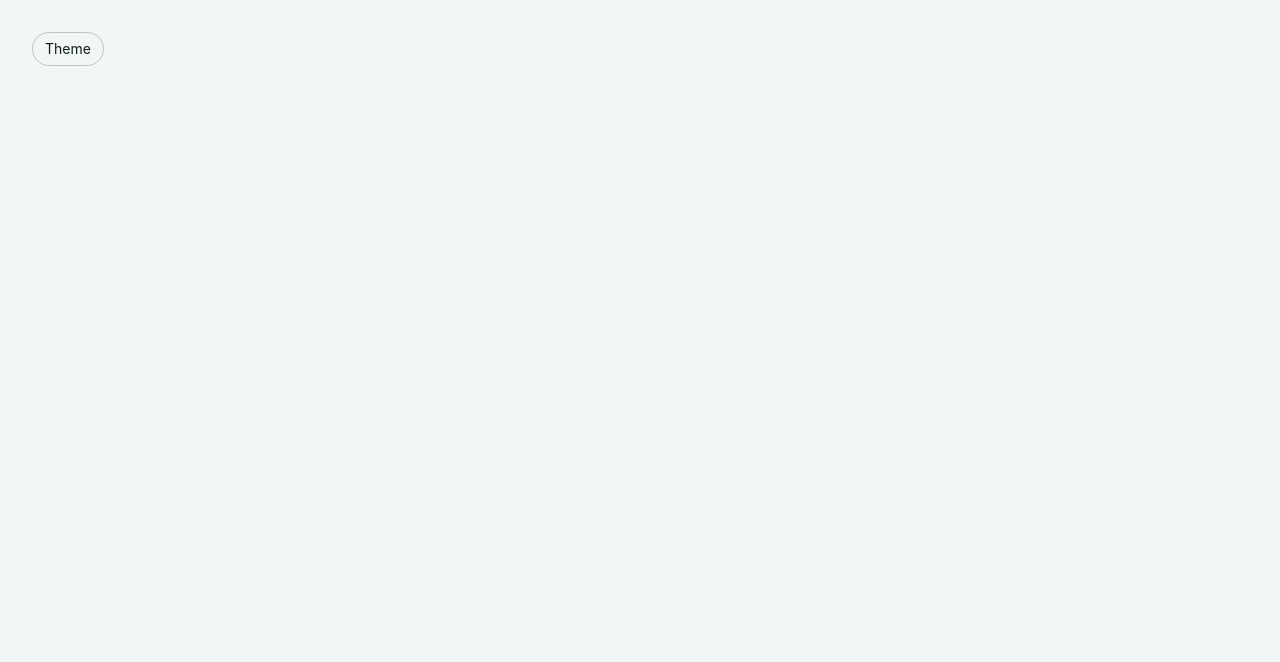
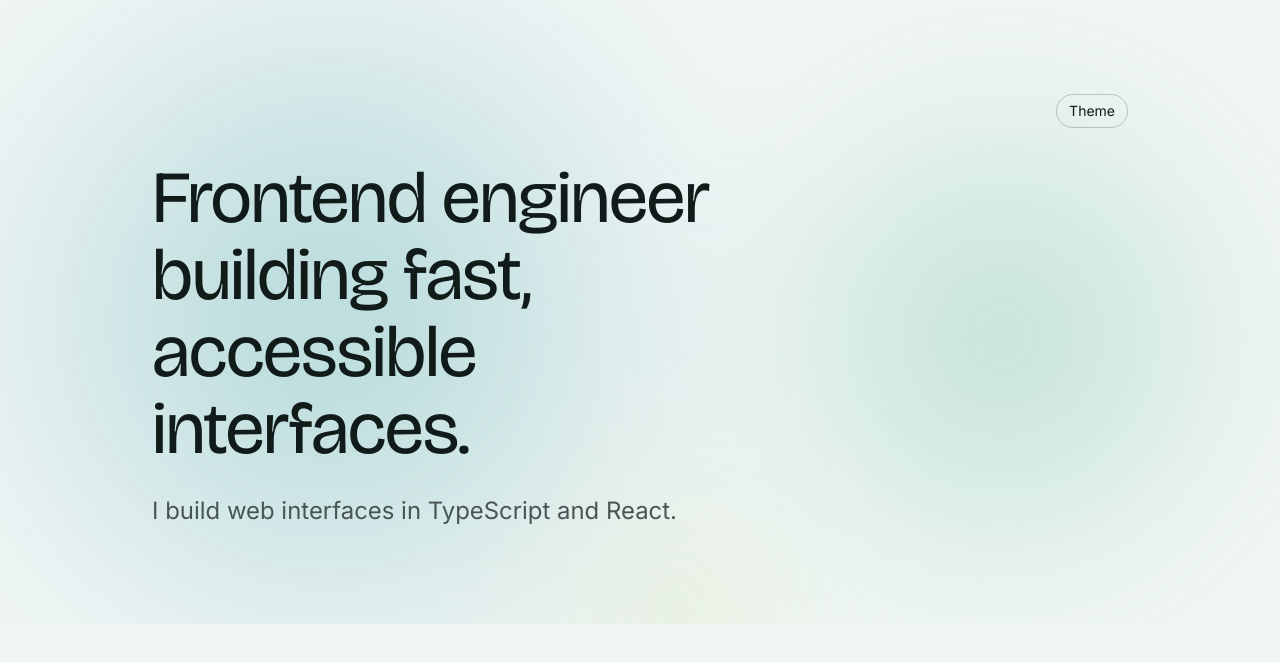
Before and after one commit to obfdanso/portfolio, a Next.js app: page / in a window 1280 px wide. Shown: the top 662 px of the page. Built offline with nearby package versions, Linux system fonts and the light colour scheme.

Commit message:
added variable fonts, a fluid type scale and the mesh gradient

```diff
--- a/app/globals.css
+++ b/app/globals.css
@@ -16,6 +16,20 @@
   --duration-slow: 400ms;
 
   --mesh-opacity: 0.55;
+
+  --font-display: var(--font-display-src), ui-sans-serif, system-ui, sans-serif;
+  --font-body: var(--font-body-src), ui-sans-serif, system-ui, sans-serif;
+  --font-mono: var(--font-mono-src), ui-monospace, monospace;
+
+  /* 1.25 modular scale, fluid between 360px and 1280px viewports.
+     Sizes outside this scale are not permitted. */
+  --text-step-xs: clamp(0.83rem, 0.79rem + 0.18vw, 0.94rem);
+  --text-step-0: clamp(1rem, 0.95rem + 0.24vw, 1.13rem);
+  --text-step-1: clamp(1.25rem, 1.16rem + 0.42vw, 1.5rem);
+  --text-step-2: clamp(1.56rem, 1.41rem + 0.69vw, 2rem);
+  --text-step-3: clamp(1.95rem, 1.7rem + 1.1vw, 2.66rem);
+  --text-step-4: clamp(2.44rem, 2.03rem + 1.75vw, 3.55rem);
+  --text-step-5: clamp(3.05rem, 2.41rem + 2.72vw, 4.73rem);
 }
 
 /* Light theme: same token names, different values. One system, two value sets. */
@@ -46,9 +60,130 @@ html {
 body {
   background-color: var(--color-ground);
   color: var(--color-fg);
+  font-family: var(--font-body);
+  font-size: var(--text-step-0);
+  line-height: 1.6;
+  -webkit-font-smoothing: antialiased;
+}
+
+h1,
+h2,
+h3 {
+  font-family: var(--font-display);
+  line-height: 1.05;
+  letter-spacing: -0.02em;
+  text-wrap: balance;
+}
+
+p {
+  text-wrap: pretty;
+  max-width: 68ch;
 }
 
 :focus-visible {
   outline: 2px solid var(--color-accent);
   outline-offset: 3px;
 }
+
+/* ---------------------------------------------------------------------------
+   Mesh gradient
+   Three blurred radial blobs, animated on the compositor only.
+   No JavaScript: this renders before React hydrates.
+--------------------------------------------------------------------------- */
+
+.mesh {
+  position: absolute;
+  inset: 0;
+  overflow: hidden;
+  pointer-events: none;
+  z-index: 0;
+  filter: hue-rotate(var(--mesh-hue, 0deg));
+  opacity: var(--mesh-opacity);
+  contain: strict;
+}
+
+.mesh__blob {
+  position: absolute;
+  display: block;
+  border-radius: 50%;
+  /* Blur cost scales with blurred area, so keep elements modest and let
+     scale() do the enlarging. */
+  filter: blur(80px);
+  will-change: transform;
+  transform: translate3d(0, 0, 0);
+}
+
+/* Deep teal carries the mass. */
+.mesh__blob--teal {
+  left: -8%;
+  bottom: -18%;
+  width: 62vmax;
+  height: 62vmax;
+  background: radial-gradient(circle at 50% 50%, var(--color-teal) 0%, transparent 68%);
+  animation: mesh-drift-a 26s var(--ease-brand) infinite alternate;
+}
+
+/* Emerald is the mid tone. */
+.mesh__blob--emerald {
+  right: -6%;
+  bottom: -10%;
+  width: 50vmax;
+  height: 50vmax;
+  background: radial-gradient(circle at 50% 50%, var(--color-emerald) 0%, transparent 66%);
+  animation: mesh-drift-b 22s var(--ease-brand) infinite alternate;
+}
+
+/* Lime is a highlight only — roughly a tenth of the area, never behind text. */
+.mesh__blob--lime {
+  left: 42%;
+  bottom: -26%;
+  width: 24vmax;
+  height: 24vmax;
+  background: radial-gradient(circle at 50% 50%, var(--color-lime) 0%, transparent 62%);
+  animation: mesh-drift-c 29s var(--ease-brand) infinite alternate;
+}
+
+/* transform and opacity only — never layout or paint properties. */
+@keyframes mesh-drift-a {
+  from {
+    transform: translate3d(0, 0, 0) scale(1);
+  }
+  to {
+    transform: translate3d(6%, -4%, 0) scale(1.12);
+  }
+}
+
+@keyframes mesh-drift-b {
+  from {
+    transform: translate3d(0, 0, 0) scale(1.06);
+  }
+  to {
+    transform: translate3d(-7%, -6%, 0) scale(0.94);
+  }
+}
+
+@keyframes mesh-drift-c {
+  from {
+    transform: translate3d(0, 0, 0) scale(0.92);
+  }
+  to {
+    transform: translate3d(-4%, -9%, 0) scale(1.18);
+  }
+}
+
+@media (prefers-reduced-motion: reduce) {
+  .mesh__blob {
+    animation: none;
+  }
+}
+
+/* Content over a gradient must establish its own stacking context. */
+.mesh-host {
+  position: relative;
+  isolation: isolate;
+}
+
+.mesh-host > *:not(.mesh) {
+  position: relative;
+  z-index: 1;
+}
--- a/app/layout.tsx
+++ b/app/layout.tsx
@@ -1,5 +1,6 @@
 import type { Metadata } from "next";
 import { ThemeProvider } from "@/components/theme-provider";
+import { body, display, mono } from "@/lib/fonts";
 import "./globals.css";
 
 export const metadata: Metadata = {
@@ -9,7 +10,11 @@ export const metadata: Metadata = {
 
 export default function RootLayout({ children }: { children: React.ReactNode }) {
   return (
-    <html lang="en" suppressHydrationWarning>
+    <html
+      lang="en"
+      suppressHydrationWarning
+      className={`${display.variable} ${body.variable} ${mono.variable}`}
+    >
       <body className="min-h-dvh bg-ground text-fg antialiased">
         <ThemeProvider>{children}</ThemeProvider>
       </body>
--- a/app/page.tsx
+++ b/app/page.tsx
@@ -1,9 +1,23 @@
+import { MeshGradient } from "@/components/ui/mesh-gradient";
 import { ThemeToggle } from "@/components/ui/theme-toggle";
 
 export default function HomePage() {
   return (
-    <main className="p-8">
-      <ThemeToggle />
+    <main>
+      <section className="mesh-host relative flex min-h-[78svh] items-center overflow-hidden">
+        <MeshGradient />
+        <div className="mx-auto w-full max-w-5xl px-6">
+          <div className="flex justify-end">
+            <ThemeToggle />
+          </div>
+          <h1 className="mt-8 max-w-[14ch] text-step-5">
+            Frontend engineer building fast, accessible interfaces.
+          </h1>
+          <p className="mt-6 max-w-xl text-step-1 text-fg-muted">
+            I build web interfaces in TypeScript and React.
+          </p>
+        </div>
+      </section>
     </main>
   );
 }
--- /dev/null
+++ b/components/ui/mesh-gradient.tsx
@@ -0,0 +1,16 @@
+import type { CSSProperties } from "react";
+import { cn } from "@/lib/cn";
+
+export function MeshGradient({ hue = 0, className }: { hue?: number; className?: string }) {
+  return (
+    <div
+      aria-hidden="true"
+      className={cn("mesh", className)}
+      style={{ "--mesh-hue": `${hue}deg` } as CSSProperties}
+    >
+      <span className="mesh__blob mesh__blob--teal" />
+      <span className="mesh__blob mesh__blob--emerald" />
+      <span className="mesh__blob mesh__blob--lime" />
+    </div>
+  );
+}
--- /dev/null
+++ b/lib/fonts.ts
@@ -0,0 +1,24 @@
+import { Bricolage_Grotesque, Inter, JetBrains_Mono } from "next/font/google";
+
+// The `-src` suffix matters: Tailwind's @theme owns `--font-display`,
+// `--font-body` and `--font-mono` (they generate the font-* utilities).
+// If next/font wrote to those same names it would shadow the theme values
+// on every descendant of <html>. These hold the raw family names, and
+// globals.css composes them into the theme tokens with fallback stacks.
+export const display = Bricolage_Grotesque({
+  subsets: ["latin"],
+  display: "swap",
+  variable: "--font-display-src",
+});
+
+export const body = Inter({
+  subsets: ["latin"],
+  display: "swap",
+  variable: "--font-body-src",
+});
+
+export const mono = JetBrains_Mono({
+  subsets: ["latin"],
+  display: "swap",
+  variable: "--font-mono-src",
+});
```
Also changed, not shown: 2 other files (tests, documents, lock files or other folders).
